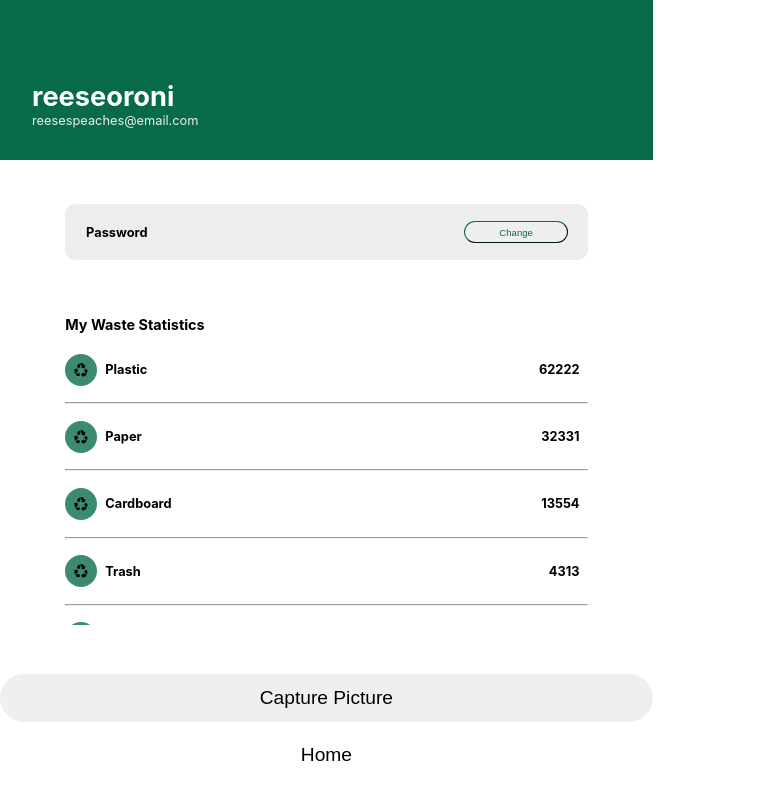
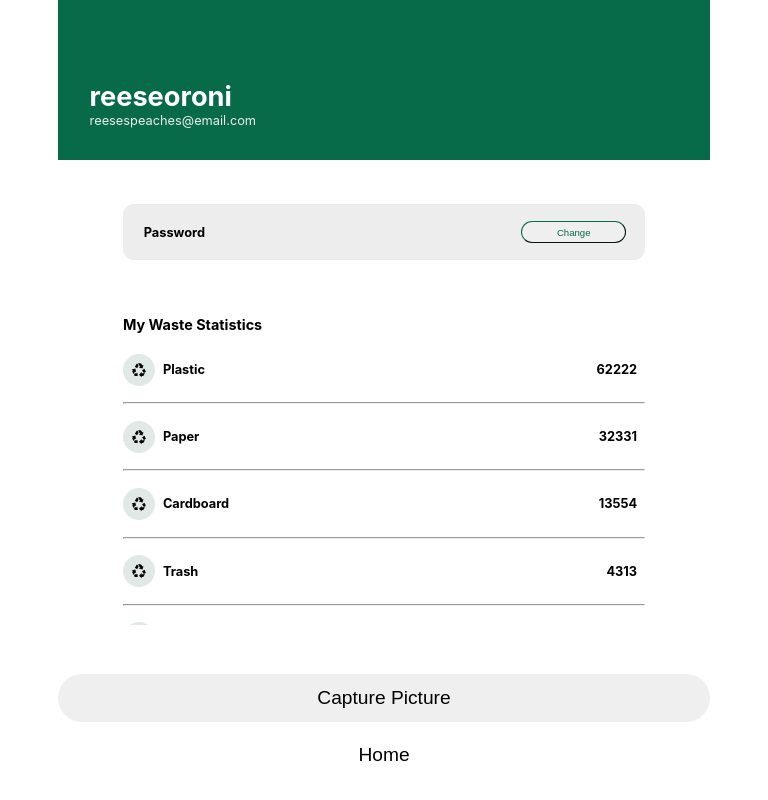
Before and after one commit to codeforsanjose/litter.ai, a React (Create React App) app in the folder client/: page /profile in a window 768 px wide. Built offline with nearby package versions, Linux system fonts and the light colour scheme.

Commit message:
Switched column start for tablet sized devices

```diff
--- a/client/src/css/Profile.css
+++ b/client/src/css/Profile.css
@@ -120,7 +120,7 @@
   display: flex;
   align-items: center;
   justify-content: center;
-  background-color: var(--main-green-half);
+  background-color: var(--lb-gray);
   border-radius: 100rem;
 }
 
@@ -150,7 +150,7 @@
 /* Portrait tablets and large phones */
 @media only screen and (min-width: 601px) and (max-width: 992px) {
   .profile-container {
-    grid-column-start: 1;
+    grid-column-start: 2;
   }
 }
 
```
